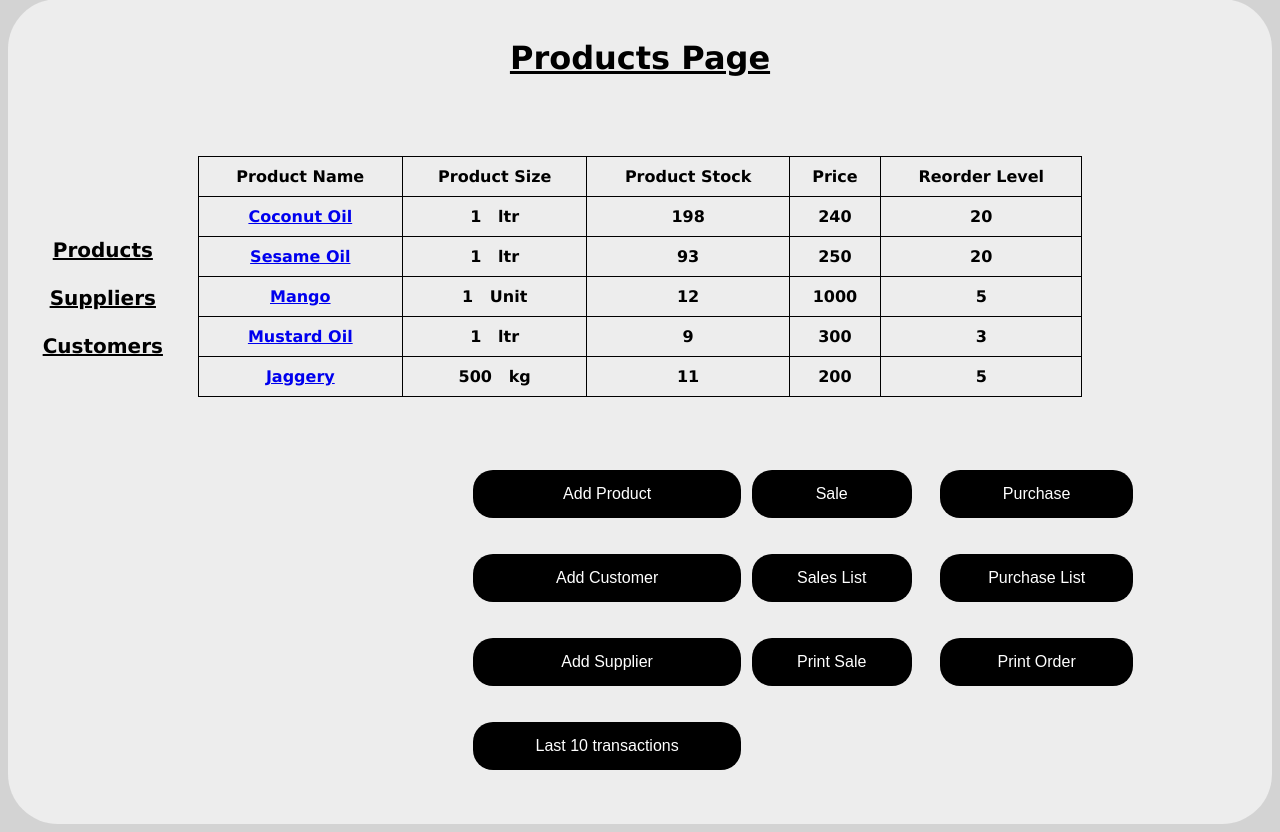
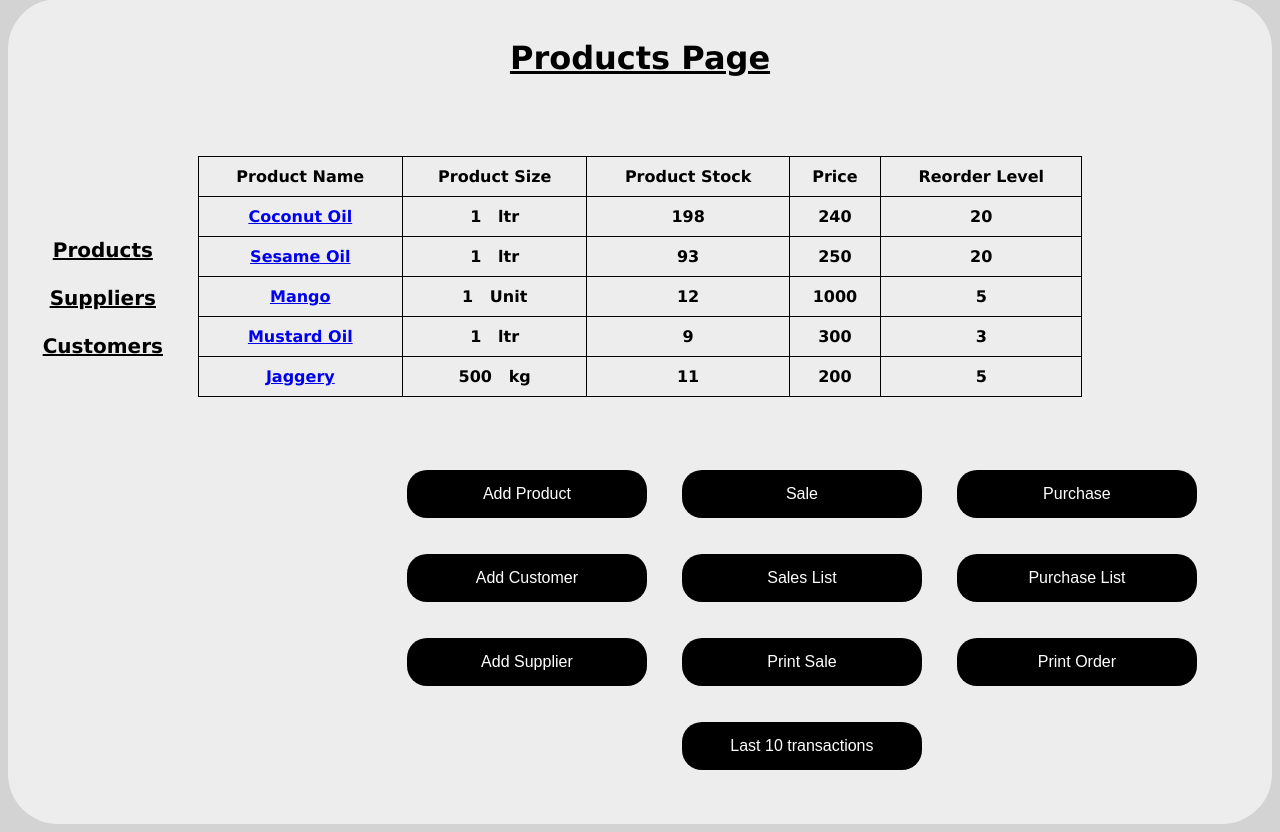
Before and after one commit to faashes/stock-management, a Django app: page / in a window 1280 px wide. Shown: the part 126-958 px from the top of the page. Run offline with Django 3.2, Linux system fonts and the light colour scheme; data comes from the database, SQL or seed files in the repository; both versions use the stored data as it was after the commit.

Commit message:
Initial commit

```diff
--- a/storedb/templates/add_supplier.html
+++ b/storedb/templates/add_supplier.html
@@ -25,6 +25,7 @@
     }
     button {
       background-color:black;
+      width: 10%;
       border: medium;
       border-color: black;
       color: white;
--- a/storedb/templates/home.html
+++ b/storedb/templates/home.html
@@ -15,6 +15,7 @@
     border-radius: 50px;
     }
   button {
+      width: 10%;
       background-color:black;
       border: medium;
       border-color: black;
@@ -68,6 +69,7 @@
 <!--       }-->
 .table1 {
     width:70%;
+    table-layout: fixed
     border:1px solid black;
     border-collapse:collapse;
     text-align: center;
@@ -148,12 +150,14 @@
 
 <style>
 .table2 {
-padding-left: 19%;
+padding-left: 13%;
 border-spacing: 15px;
 }
 .table2 td{
-padding-left:20px;
-padding-right:20px;
+
+width:200px;
+padding-left:30px;
+padding-right:30px;
 }
 </style>
 <br>
@@ -193,11 +197,10 @@ padding-right:20px;
 </form></td>
     </tr>
     <tr>
+        <td></td>
         <td> <form action="./show_transactions">
       &nbsp;&nbsp;&nbsp;<button type="submit">Last 10 transactions</button>
 </form><br><br></td>
         <td></td>
-        <td></td>
-
     </tr>
 </table>
--- a/storedb/views.py
+++ b/storedb/views.py
@@ -391,6 +391,7 @@ def toinvlists(request):
 
 
 def inv_details(request, inv_no):
+
     inv = Invoice.objects.all().filter(inv_no=inv_no)
     inv_cust_name = inv[0].cust_name
     inv_date = inv[0].date
```
Also changed, not shown: db.sqlite3.
